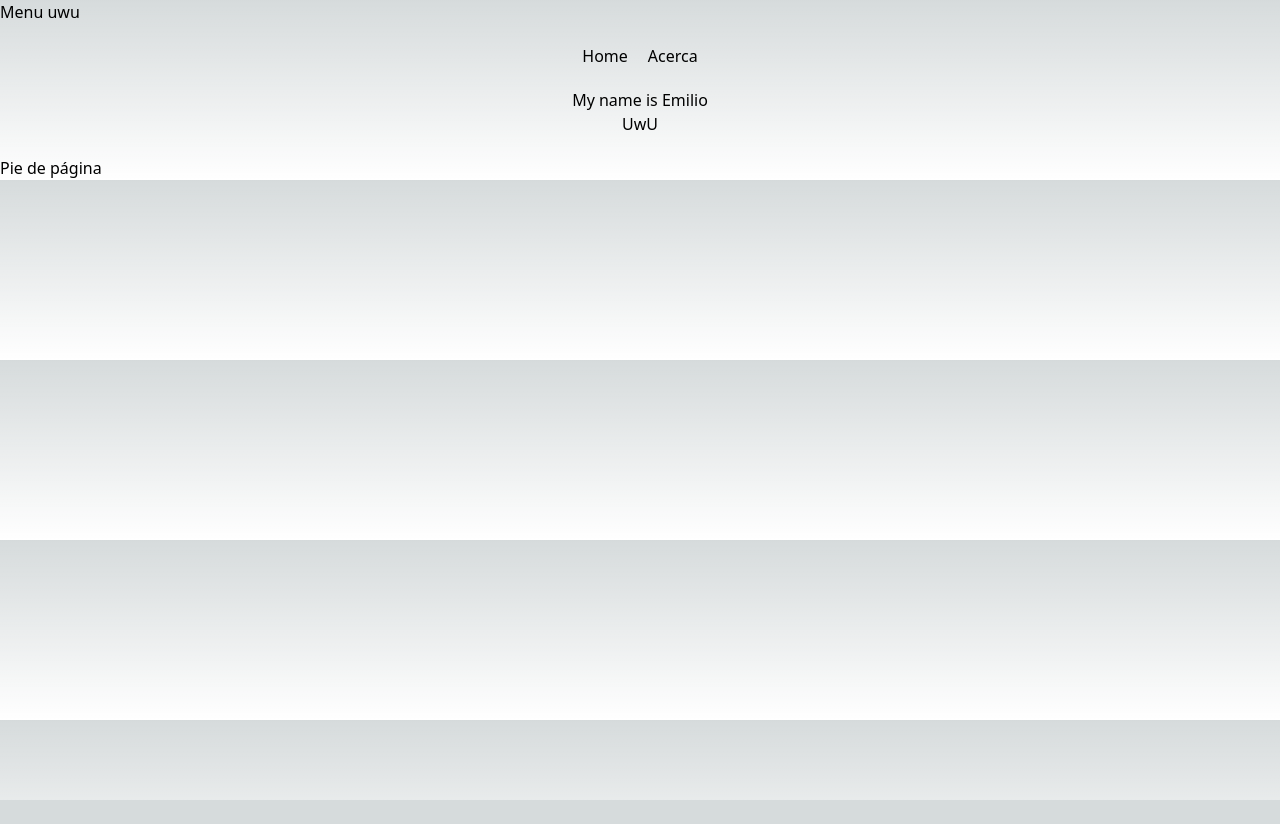
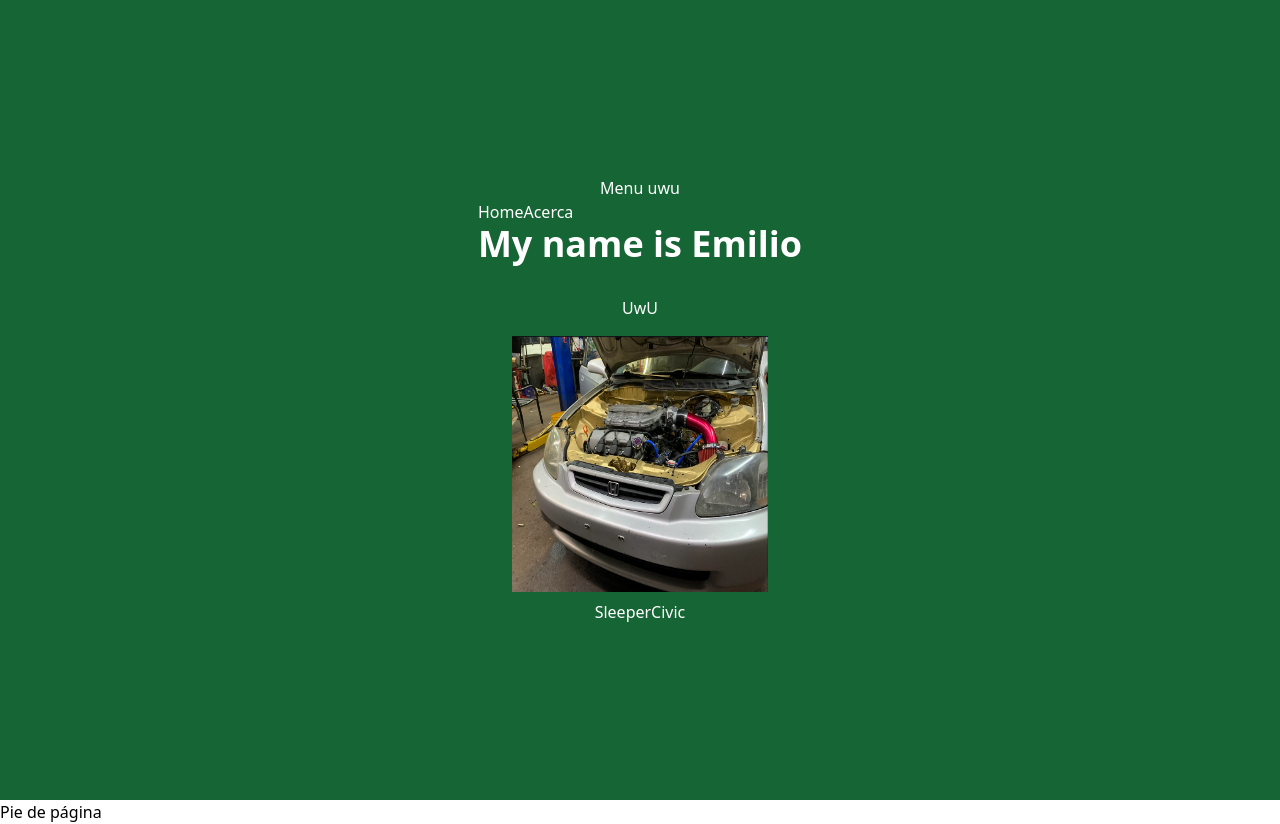
Before and after one commit to Cyrc3/firstapp, a Next.js app: page / in a window 1280 px wide. Before the commit the page ends 800 px from the top, so only its background shows below. Built offline with nearby package versions, Linux system fonts and the light colour scheme.

Commit message:
motivo del commit

```diff
--- a/app/globals.css
+++ b/app/globals.css
@@ -1,33 +1,3 @@
 @tailwind base;
 @tailwind components;
 @tailwind utilities;
-
-:root {
-  --foreground-rgb: 0, 0, 0;
-  --background-start-rgb: 214, 219, 220;
-  --background-end-rgb: 255, 255, 255;
-}
-
-@media (prefers-color-scheme: dark) {
-  :root {
-    --foreground-rgb: 255, 255, 255;
-    --background-start-rgb: 0, 0, 0;
-    --background-end-rgb: 0, 0, 0;
-  }
-}
-
-body {
-  color: rgb(var(--foreground-rgb));
-  background: linear-gradient(
-      to bottom,
-      transparent,
-      rgb(var(--background-end-rgb))
-    )
-    rgb(var(--background-start-rgb));
-}
-
-@layer utilities {
-  .text-balance {
-    text-wrap: balance;
-  }
-}
--- a/app/layout.tsx
+++ b/app/layout.tsx
@@ -17,7 +17,7 @@ export default function RootLayout({
   return (
     <html lang="en">
       <head>
-        <style>{`.${inter.className} { ${inter.cssText} }`}</style>
+
         {/* Other head elements */}
       </head>
       <body>
--- a/app/page.tsx
+++ b/app/page.tsx
@@ -1,20 +1,25 @@
 import styles from "@/styles/index.module.css";
-import Navigation from "./components/Navigation"
+import Navigation from "./components/Navigation";
 
 export default function Home() {
   return (
-    <main>
+    <main className="bg-green-800 text-white min-h-screen flex flex-col justify-center items-center">
       <Navigation>
-
+        {/* Contenido de tu componente Navigation */}
       </Navigation>
-      <div className={styles.container}>
-        <nav className={styles.navbar}>
+      <div>
+        <nav>
           <a href="/home">Home</a>
           <a href="/acerca">Acerca</a>
         </nav>
-        <div className={styles.center}>
+        <div className="text-center">
           <h1 className="text-4xl font-bold mb-8">My name is Emilio</h1>
           <h2>UwU</h2>
+          {/* Agregar imagen centrada */}
+          <div className="flex flex-col items-center">
+            <img src="/civik.png" alt="SleeperCivic" className="w-64 h-64 mt-4" />
+            <p className="mt-2">SleeperCivic</p>
+          </div>
         </div>
       </div>
     </main>
--- a/package.json
+++ b/package.json
@@ -17,10 +17,10 @@
     "@types/node": "^20",
     "@types/react": "^18",
     "@types/react-dom": "^18",
-    "autoprefixer": "^10.0.1",
+    "autoprefixer": "^10.4.17",
     "eslint": "^8",
     "eslint-config-next": "14.1.0",
-    "postcss": "^8",
+    "postcss": "^8.4.35",
     "tailwindcss": "^3.4.1",
     "typescript": "^5"
   }
--- a/tailwind.config.js
+++ b/tailwind.config.js
@@ -1,6 +1,13 @@
 /** @type {import('tailwindcss').Config} */
 module.exports = {
-  content: [],
+  content: [
+    "./app/**/*.{js,ts,jsx,tsx,mdx}",
+    "./pages/**/*.{js,ts,jsx,tsx,mdx}",
+    "./components/**/*.{js,ts,jsx,tsx,mdx}",
+
+    // Or if using `src` directory:
+    "./src/**/*.{js,ts,jsx,tsx,mdx}",
+  ],
   theme: {
     extend: {},
   },
```
Also changed, not shown: public/civik.png (added), 1 other file (tests, documents, lock files or other folders).
